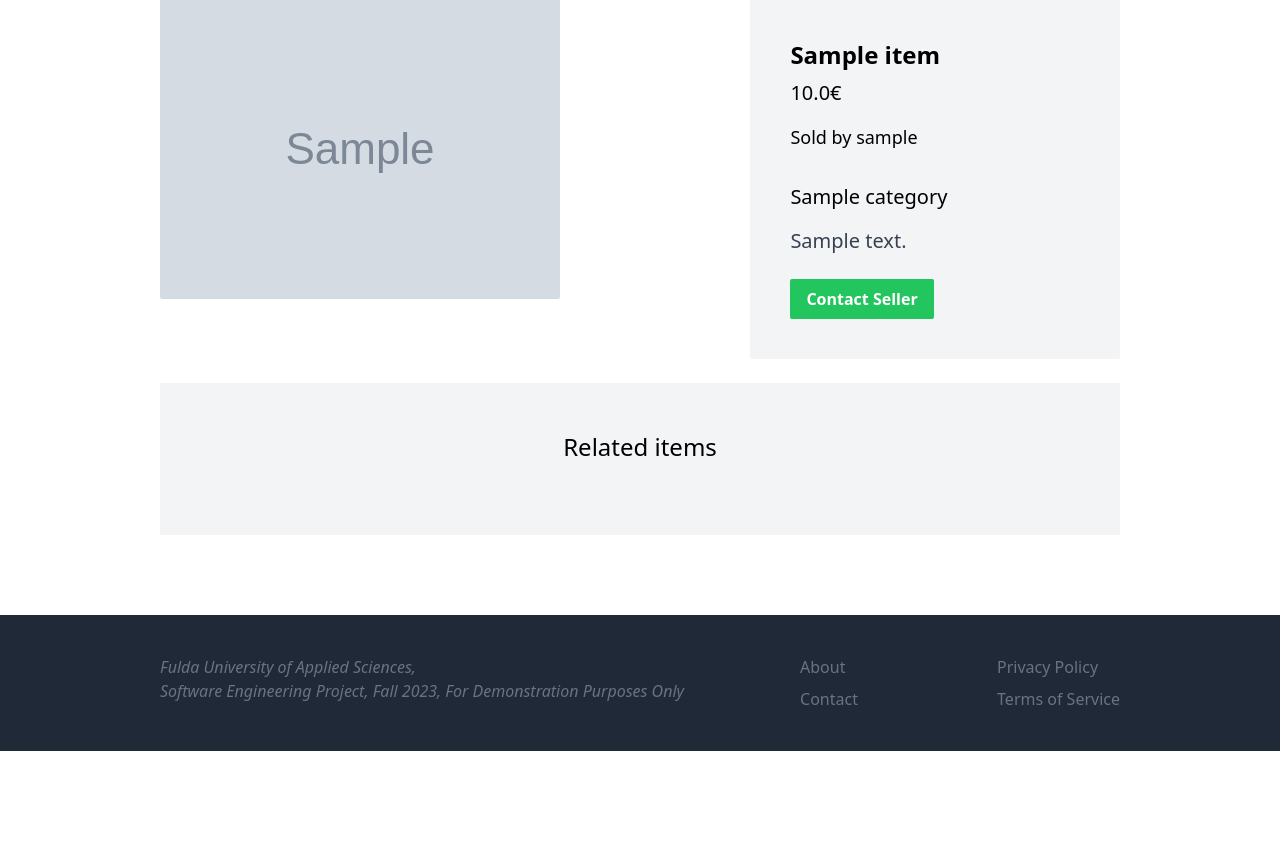
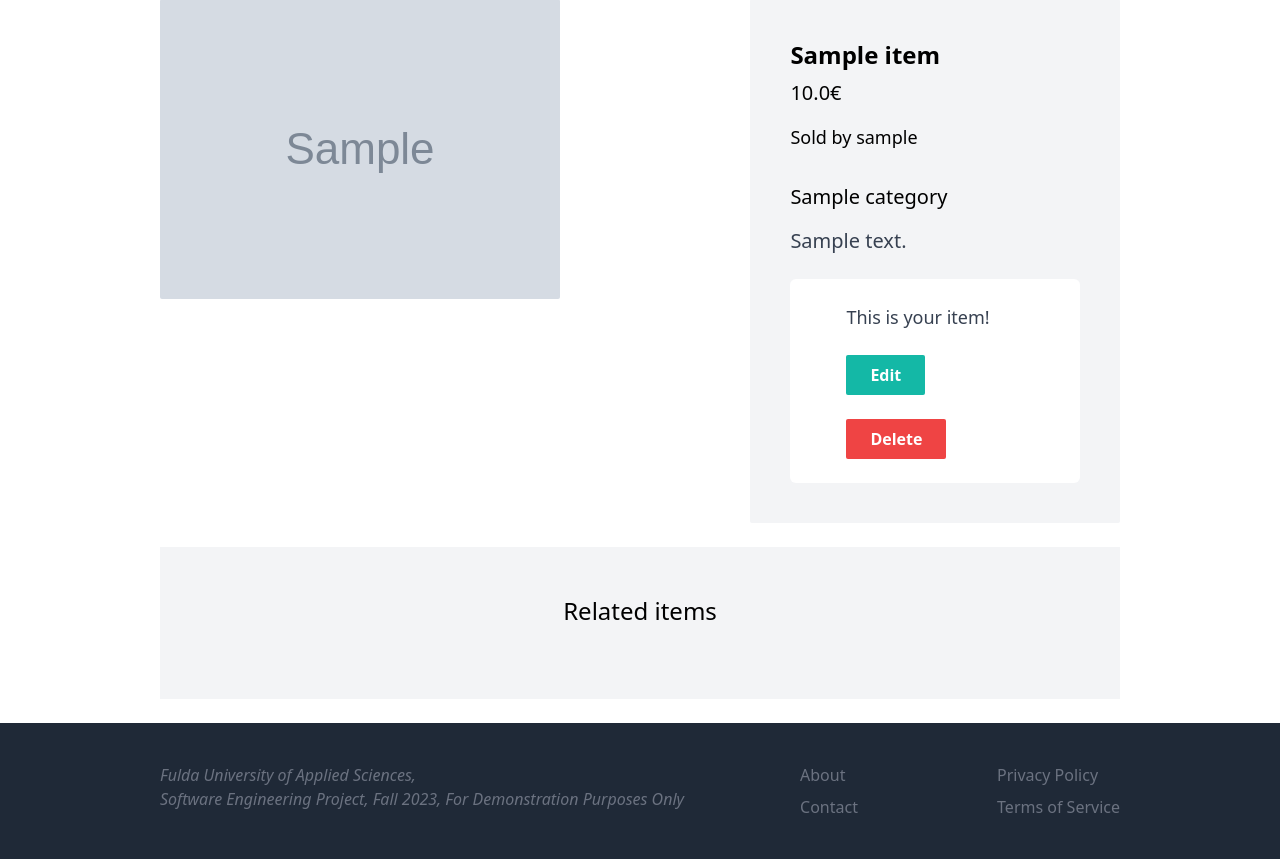
Before and after one commit to Hochschule-Fulda-AI/media-majesty, a Django app: page /items/1/ in a window 1280 px wide. Shown: the part 134-993 px from the top of the page. Before the commit the page ends 885 px from the top, so only its background shows below. Run offline with Django 4.2, Linux system fonts and the light colour scheme; a user stored in the database is signed in; tables that the repository leaves empty hold one stand-in row (values such as "Sample post"); grey boxes marked "Sample" are stand-in pictures; some libraries are stand-ins or nearby versions.

Commit message:
add update and delete item functionality

```diff
--- a/mediamajesty/items/forms.py
+++ b/mediamajesty/items/forms.py
@@ -8,14 +8,7 @@ INPUT_CLASSES = "w-full py-4 px-2 rounded-sm border"
 class AddNewItemForm(forms.ModelForm):
     class Meta:
         model = Item
-        fields = (
-            "category",
-            "name",
-            "description",
-            "media_url",
-            "price",
-            "thumbnail",
-        )
+        fields = ("category", "name", "description", "media_url", "price", "thumbnail")
         widgets = {
             "category": forms.Select(attrs={"class": INPUT_CLASSES}),
             "name": forms.TextInput(
@@ -36,3 +29,29 @@ class AddNewItemForm(forms.ModelForm):
             ),
             "thumbnail": forms.FileInput(attrs={"class": INPUT_CLASSES}),
         }
+
+
+class EditItemForm(forms.ModelForm):
+    class Meta:
+        model = Item
+        fields = ("name", "description", "media_url", "price", "thumbnail", "is_sold")
+        widgets = {
+            "category": forms.Select(attrs={"class": INPUT_CLASSES}),
+            "name": forms.TextInput(
+                attrs={"class": INPUT_CLASSES, "placeholder": "Item name"}
+            ),
+            "description": forms.Textarea(
+                attrs={
+                    "class": INPUT_CLASSES,
+                    "rows": 2,
+                    "placeholder": "Item description",
+                }
+            ),
+            "media_url": forms.TextInput(
+                attrs={"class": INPUT_CLASSES, "placeholder": "Media URL"}
+            ),
+            "price": forms.NumberInput(
+                attrs={"class": INPUT_CLASSES, "placeholder": "Price"}
+            ),
+            "thumbnail": forms.FileInput(attrs={"class": INPUT_CLASSES}),
+        }
--- a/mediamajesty/items/templates/items/index.html
+++ b/mediamajesty/items/templates/items/index.html
@@ -14,9 +14,21 @@
         <p class="text-xl font-light pt-4 pb-4">{{ item.category }}</p>
         <p class="text-xl font-normal text-gray-700">{{ item.description }}</p>
 
+        {% if item.created_by == request.user %}
+        <div class="mt-6 p-6 space-x-8 bg-white rounded-md">
+            <p class="pl-8 text-lg text-gray-700">This is your item!</p>
+            <a href="{% url 'items:edit_item' item.id %}" class="inline-block mt-6 px-6 py-2 text-md font-semibold bg-teal-500 text-white rounded-sm hover:bg-teal-700">
+                Edit
+            </a>
+            <a href="{% url 'items:delete_item' item.id %}" class="inline-block mt-6 px-6 py-2 text-md font-semibold bg-red-500 text-white rounded-sm hover:bg-red-700">
+                Delete
+            </a>
+        </div>
+        {% else %}
         <button type="submit" class="bg-green-500 hover:bg-green-700 text-white font-bold mt-6 py-2 px-4 rounded-sm">
             Contact Seller
         </button>
+        {% endif %}
     </div>
 </div>
 
--- a/mediamajesty/items/urls.py
+++ b/mediamajesty/items/urls.py
@@ -6,4 +6,6 @@ app_name = "items"
 urlpatterns = [
         path("<int:id>/", views.index, name="index"),
         path("add/", views.add_new_item, name="add_new_item"),
+        path("<int:id>/edit/", views.edit_item, name="edit_item"),
+        path("<int:id>/delete/", views.delete_item, name="delete_item"),
 ]
--- a/mediamajesty/items/views.py
+++ b/mediamajesty/items/views.py
@@ -1,14 +1,14 @@
 from django.contrib.auth.decorators import login_required
 from django.shortcuts import render, redirect, get_object_or_404
 
-from .forms import AddNewItemForm
+from .forms import AddNewItemForm, EditItemForm
 from .models import Item
 
 
 def index(request, id):
-    item = get_object_or_404(Item, pk=id)
+    item = get_object_or_404(Item, id=id)
     related_items = Item.objects.filter(category=item.category, is_sold=False).exclude(
-        pk=id
+        id=id
     )
     return render(
         request, "items/index.html", {"item": item, "related_items": related_items}
@@ -35,3 +35,33 @@ def add_new_item(request):
             "title": "Add new Item",
         },
     )
+
+
+@login_required
+def edit_item(request, id):
+    item = get_object_or_404(Item, id=id, created_by=request.user)
+
+    if request.method == "POST":
+        form = EditItemForm(request.POST, request.FILES, instance=item)
+
+        if form.is_valid():
+            form.save()
+            return redirect("items:index", id=id)
+    else:
+        form = EditItemForm(instance=item)
+
+    return render(
+        request,
+        "items/form.html",
+        {
+            "form": form,
+            "title": "Edit Item",
+        },
+    )
+
+
+@login_required
+def delete_item(request, id):
+    item = get_object_or_404(Item, id=id, created_by=request.user)
+    item.delete()
+    return redirect("dashboard:index")
```
